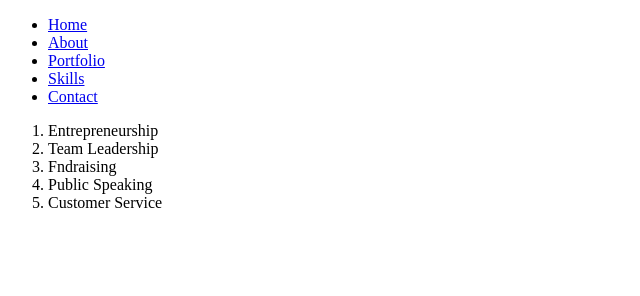
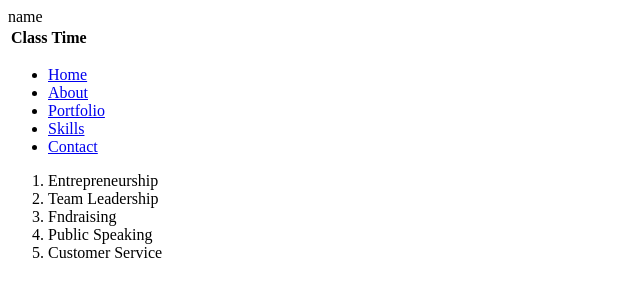
Before and after one commit to smwitumi1/portfolio, a plain HTML site: page Skills.html in a window 1280 px wide. Shown: the whole page, without its empty margins (0-640 px from the left). Drawn offline with Linux system fonts and the light colour scheme.

```diff
--- a/Skills.html
+++ b/Skills.html
@@ -6,6 +6,12 @@
     <title>Sylvia Mwitumi/Welcome to my Portfolio</title>
 </head>
 <body>
+    <table>
+        <thead>name</thead>
+        <th>Class</th>
+        <th>Time</th>
+
+    </table>
     <ul>
         <li><a href="Index.html">Home</a></li>
         <li><a href="About.html">About</a></li>
```
Also changed, not shown: style.css (added).
